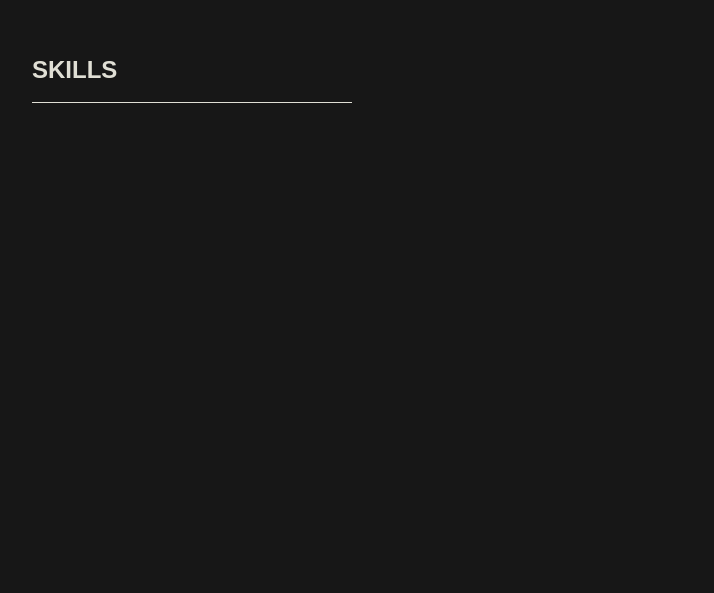
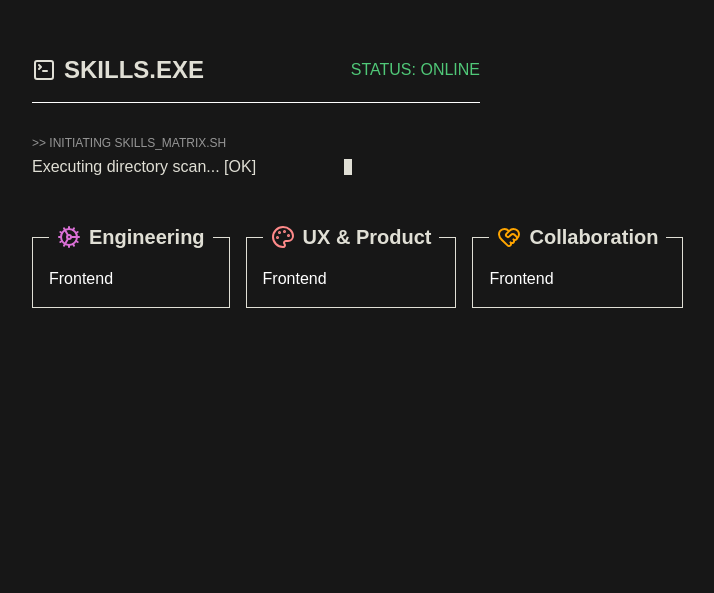
Before and after one commit to Andrea-Ribeiro/portfolio, a Next.js app: page / in a window 1280 px wide. Shown: the part 1747-2340 px from the top of the page, without its empty margins (56-770 px from the left). Built offline with nearby package versions, Linux system fonts and the light colour scheme.

Commit message:
Creates skills field

```diff
--- a/app/globals.css
+++ b/app/globals.css
@@ -31,6 +31,24 @@
 
   --color-base: var(--base);
   --color-muted: var(--muted);
+
+  --animate-blink: blink 1s step-end infinite;
+  --animate-typing: typing 4s steps(36);
+
+  @keyframes blink {
+    50% {
+      border-right-color: transparent;
+    }
+  }
+
+  @keyframes typing {
+    from {
+      width: 0;
+    }
+    to {
+      width: 36ch;
+    }
+  }
 }
 
 @media (prefers-color-scheme: dark) {
@@ -49,3 +67,17 @@ body {
 html {
   scroll-behavior: smooth;
 }
+
+.typing {
+  white-space: nowrap;
+  overflow: hidden;
+  width: 0;
+
+  border-right: 8px solid var(--color-muted);
+  display: inline-block;
+  line-height: 1;
+
+  animation:
+    var(--animate-typing) forwards,
+    var(--animate-blink);
+}
--- a/components/Skills.tsx
+++ b/components/Skills.tsx
@@ -1,10 +1,76 @@
+import {
+  LucideIcon,
+  SquareTerminal,
+  Cog,
+  Palette,
+  HeartHandshake,
+} from "lucide-react";
+
+interface TabLayoutProps {
+  title: string;
+  icon: LucideIcon;
+  iconColor: string;
+  content: React.ReactNode;
+}
+
+function TabLayout({
+  title,
+  icon: Icon,
+  iconColor,
+  content,
+}: Readonly<TabLayoutProps>) {
+  return (
+    <fieldset className="border border-muted p-4">
+      <legend className="flex items-center gap-2 px-2">
+        <Icon className={iconColor} />
+        <span className="text-muted font-semibold text-xl">{title}</span>
+      </legend>
+      {content}
+    </fieldset>
+  );
+}
+
 export function Skills() {
   return (
-    <section id="skills" className="min-h-screen ">
-      <div className="flex flex-col pt-34 px-6 mx-auto max-w-6xl">
-        <h3 className="text-muted font-semibold text-2xl border-b-1 pb-4 md:max-w-xs max-w-xl">
-          SKILLS
-        </h3>
+    <section
+      id="skills"
+      className="min-h-screen flex flex-col gap-8 pt-24 md:pt-34 px-6 mx-auto max-w-6xl"
+    >
+      <header className="flex justify-between items-center border-b pb-4 md:max-w-md max-w-xl">
+        <div className="flex items-center gap-2">
+          <SquareTerminal className="text-muted" />
+          <h3 className="text-muted font-semibold text-2xl">SKILLS.EXE</h3>
+        </div>
+
+        <span className="text-[#50C878]">STATUS: ONLINE</span>
+      </header>
+
+      <div className="flex flex-col gap-2 mb-4">
+        <p className="text-[#969696] text-xs font-thin">
+          &gt;&gt; INITIATING SKILLS_MATRIX.SH
+        </p>
+
+        <p className="text-muted typing">Executing directory scan... [OK]</p>
+      </div>
+      <div className="flex flex-col md:flex-row gap-4">
+        <TabLayout
+          title="Engineering"
+          icon={Cog}
+          iconColor="text-[#DA70D6]"
+          content="Frontend"
+        />
+        <TabLayout
+          title="UX & Product"
+          icon={Palette}
+          iconColor="text-[#FF8A8A]"
+          content="Frontend"
+        />
+        <TabLayout
+          title="Collaboration"
+          icon={HeartHandshake}
+          iconColor="text-[#FFA500]"
+          content="Frontend"
+        />
       </div>
     </section>
   );
```
